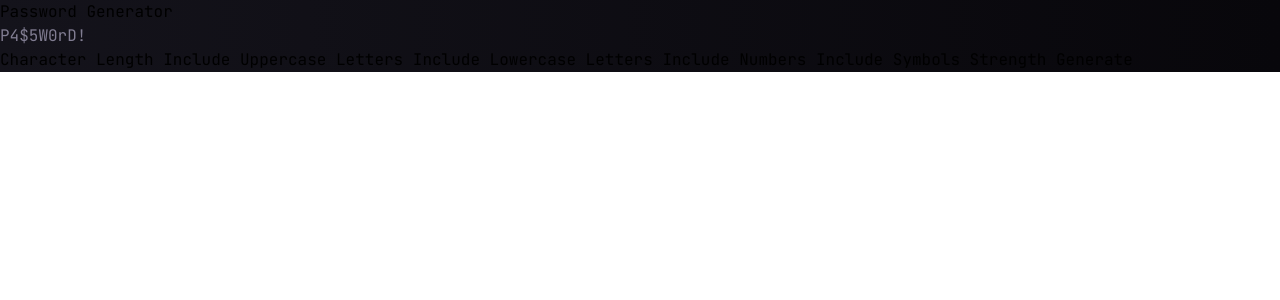
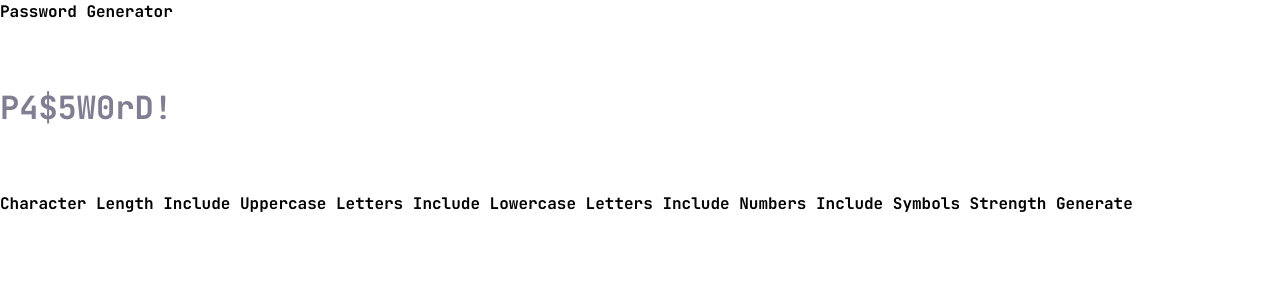
Before and after one commit to Sven-27/password-generator, a React (Vite) app: page / in a window 1280 px wide. Shown: the top 300 px of the page. Built offline with nearby package versions, Linux system fonts and the light colour scheme.

Commit message:
set font size with line heights

```diff
--- a/index.html
+++ b/index.html
@@ -9,7 +9,7 @@
     <link href="https://fonts.googleapis.com/css2?family=JetBrains+Mono:ital,wght@0,100..800;1,100..800&display=swap" rel="stylesheet">
     <title>Frontend Mentor | Password generator app</title>
   </head>
-  <body class="font-jetbrains">
+  <body class="font-jetbrains font-bold">
     <div id="root"></div>
     <script type="module" src="/src/main.jsx"></script>
   </body>
--- a/src/App.jsx
+++ b/src/App.jsx
@@ -2,11 +2,11 @@
 function App() {
 
   return (
-    <div className="bg-linear-to-r from-black-100 to-black-200">
+    <div className="">
 
           <h1>Password Generator</h1>
 
-  <p className="text-grey-600">P4$5W0rD!</p>
+  <p className="text-grey-600 text-32/42">P4$5W0rD!</p>
 
   Character Length
 
--- a/src/index.css
+++ b/src/index.css
@@ -1,7 +1,10 @@
 @import 'tailwindcss';
 
 @theme {
+  /* font family */
   --font-jetbrains: 'JetBrains Mono', monospace;
+
+  /* colors */
   --color-white: #FFFFFF;
   --color-grey-200: #E6E5EA;
   --color-grey-600: #817D92;
@@ -17,4 +20,10 @@
   --color: yellow: #F8CD65;
   --color-orange: #FB7C58;
   --color-red: #F64A4A;
+
+  /* font sizes */
+  --text-32: 2rem; /* with line-height use --text-32/42 */
+  --text-24: 1.5rem; /* with line-height use --text-24/32 */
+  --text-18: 1.125rem; /* with line-height use --text-18/24 */
+  --text-16: 1rem; /* with line-height use --text-16/20 */
 }
```
